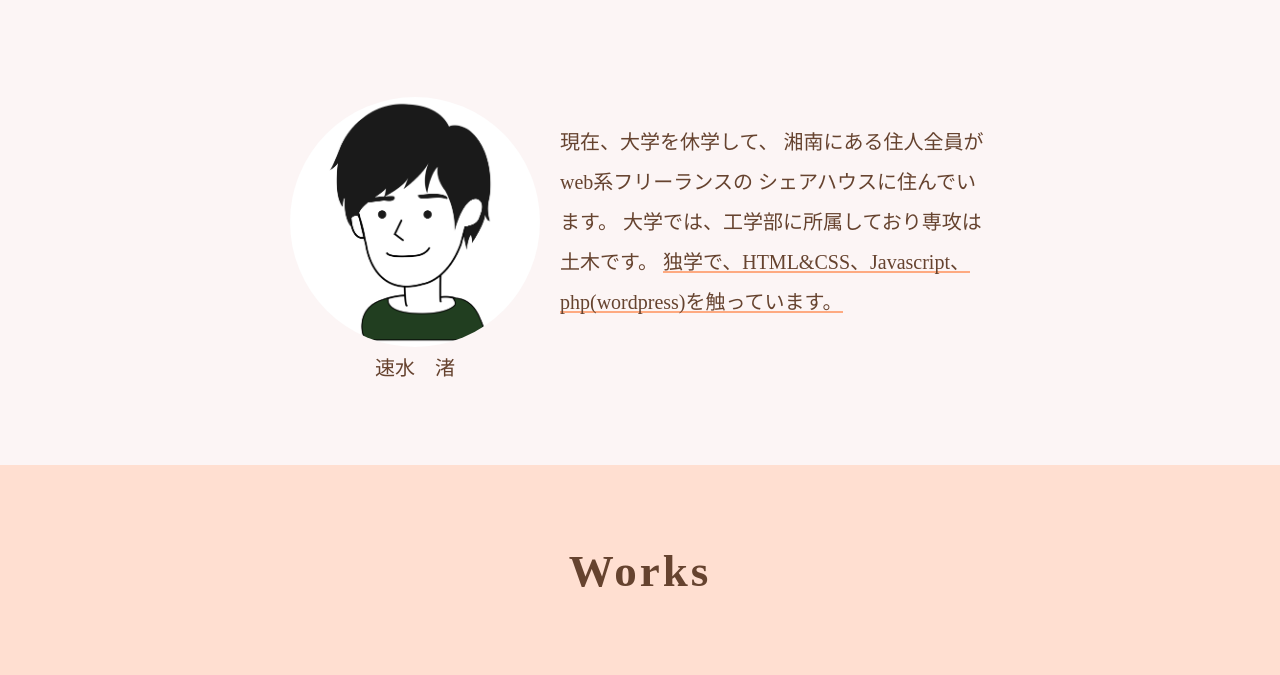
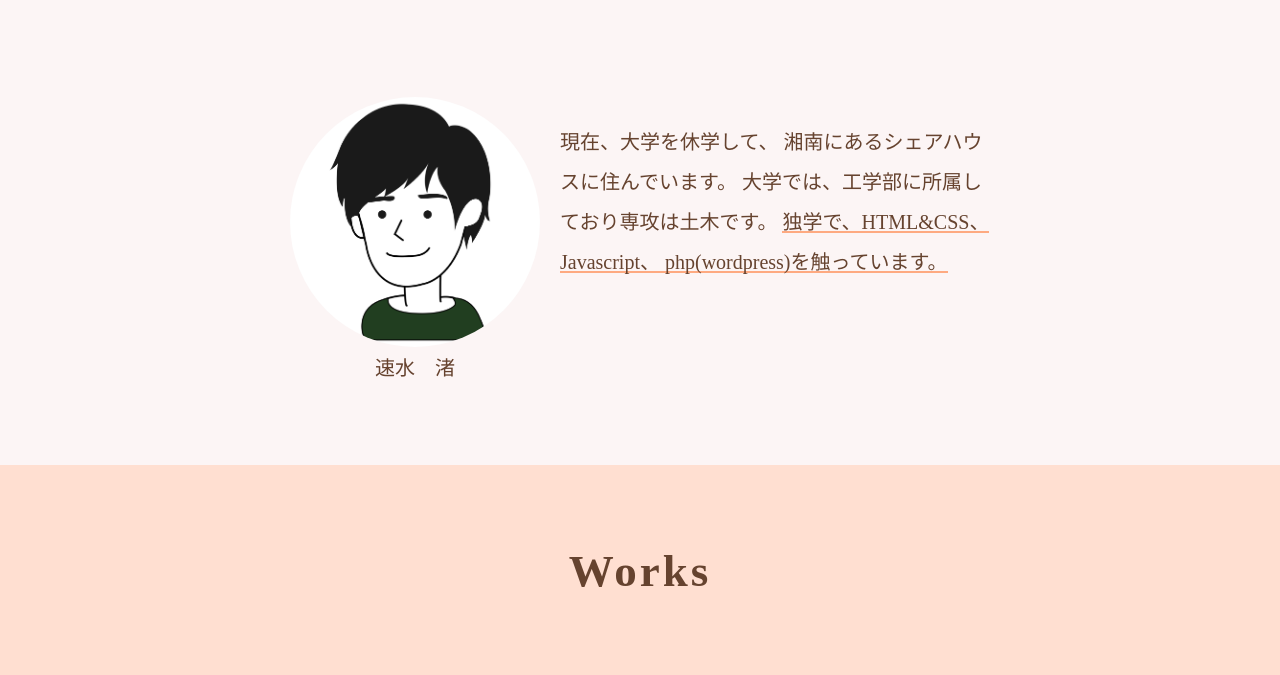
Before and after one commit to ha-nagisa/nagisa-portofolio, a plain HTML site: page index.html in a window 1280 px wide. Shown: the part 835-1510 px from the top of the page. Drawn offline with Linux system fonts and the light colour scheme.

Commit message:
Update index.html

```diff
--- a/index.html
+++ b/index.html
@@ -54,8 +54,7 @@
       </div>
       <div class="about-p">
         <p>現在、大学を休学して、
-        湘南にある住人全員がweb系フリーランスの
-        シェアハウスに住んでいます。
+        湘南にあるシェアハウスに住んでいます。
         大学では、工学部に所属しており専攻は土木です。
         <span>独学で、HTML&CSS、Javascript、
         php(wordpress)を触っています。</span></p>
```
